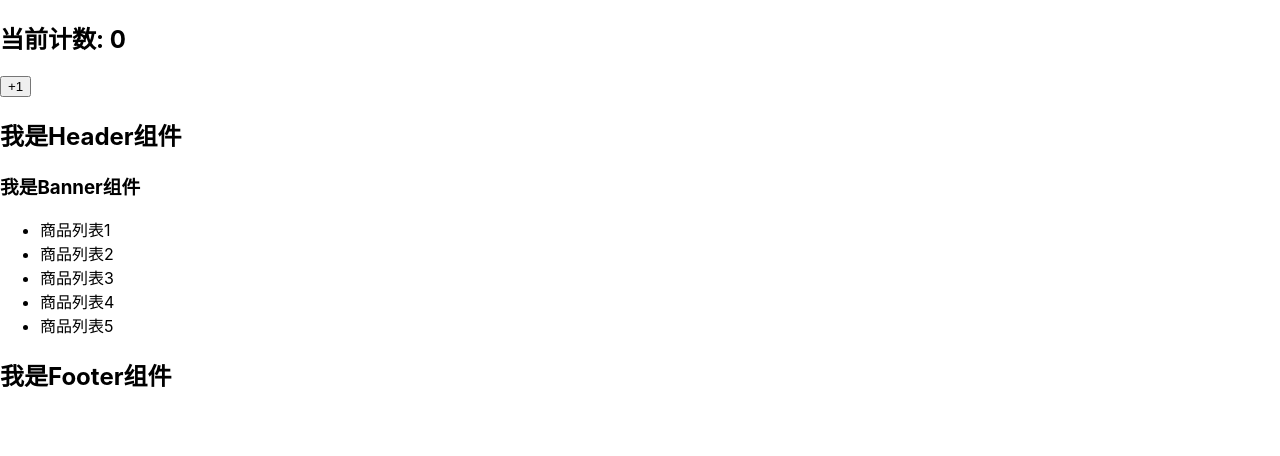
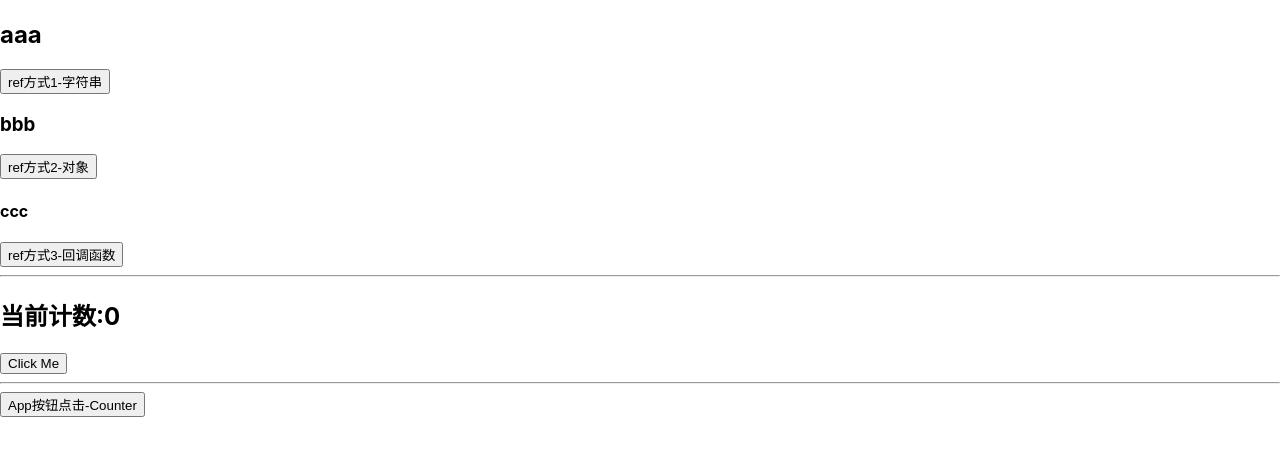
Before and after one commit to SmileYang966/React-study-demo, a React (Create React App) app: page / in a window 1280 px wide. Shown: the top 456 px of the page. Built offline with nearby package versions, Linux system fonts and the light colour scheme.

Commit message:
ref的使用

```diff
--- a/src/index.js
+++ b/src/index.js
@@ -7,7 +7,8 @@ import './index.css';
 // import App from './source/04-React实现slot/04-React实现slot'
 // import App from './source/05-React实现跨组件通信/App';
 // import App from './source/06-React性能优化/列表中key的作用';
-import App from './source/06-React性能优化/02-组件嵌套的render调用-PureComponent';
+// import App from './source/06-React性能优化/02-组件嵌套的render调用-PureComponent';
+import App from './source/08-受控和非受控组件/01-ref的使用';
 
 
 const root = ReactDOM.createRoot(document.getElementById('root'));
--- /dev/null
+++ b/src/source/08-受控和非受控组件/01-ref的使用.js
@@ -0,0 +1,98 @@
+import React, { PureComponent, createRef } from 'react'
+
+
+
+class Counter extends PureComponent {
+  constructor(props){
+    super(props);
+
+    this.state = {
+        counter : 0
+    }
+  }
+
+  render() {
+    return (
+      <div>
+        <h2>当前计数:{this.state.counter}</h2>
+        <button onClick={this.changeCounter}>Click Me</button>
+      </div>
+    )
+  }
+
+  changeCounter = () => {
+    this.setState({
+        counter : this.state.counter + 1
+    })
+  }
+}
+
+
+
+export default class App extends PureComponent {
+
+  constructor(props){
+    super(props);
+
+    //创建一个ref对象
+    this.titleRef = createRef();
+
+    this.titleEl = null;
+
+    this.counterRef = createRef();
+  }
+
+  componentDidMount(){
+
+  }
+
+
+//   ref可以是字符串，对象以及函数
+  render() {
+    return (
+      <div>
+        {/* 方式1 */}
+        <h2 ref='titleRef'>aaa</h2>
+        <button onClick={e => this.changeText()}>ref方式1-字符串</button>
+
+        {/* 对象方式，目前React推荐的方式 */}
+        <h3 ref={this.titleRef}>bbb</h3>
+        <button onClick={e => this.changeText1()}>ref方式2-对象</button>
+
+        {/* 回调函数 */}
+        <h4 ref={arg => { this.titleEl = arg}}>ccc</h4>
+        <button onClick={e => this.changeText2()}>ref方式3-回调函数</button>
+
+        <hr/>
+
+        <Counter ref={this.counterRef}/>
+
+        <hr/>
+        <button onClick={this.changeCounter}>App按钮点击-Counter</button>
+      </div>
+    )
+  }
+
+  //方式1:字符串
+  changeText(){
+     console.log("this.refs.titleRef = ",this.refs.titleRef);
+     this.refs.titleRef.innerHTML = "Hello Evan Yang";
+  }
+
+  //方式2:对象方式
+  changeText1(){
+    this.titleRef.current.innerHTML = "Hello Shanchenng"
+  }
+
+  //方式3:函数方式
+  changeText2(){
+    this.titleEl.innerHTML = "Evan YANNG"
+  }
+
+  //App按钮点击-Counter
+  changeCounter = ()=> {
+    console.log(this.counterRef.current);
+    //this.counterRef.current获取的是一个组件对象
+    this.counterRef.current.changeCounter();
+  }
+}
```
